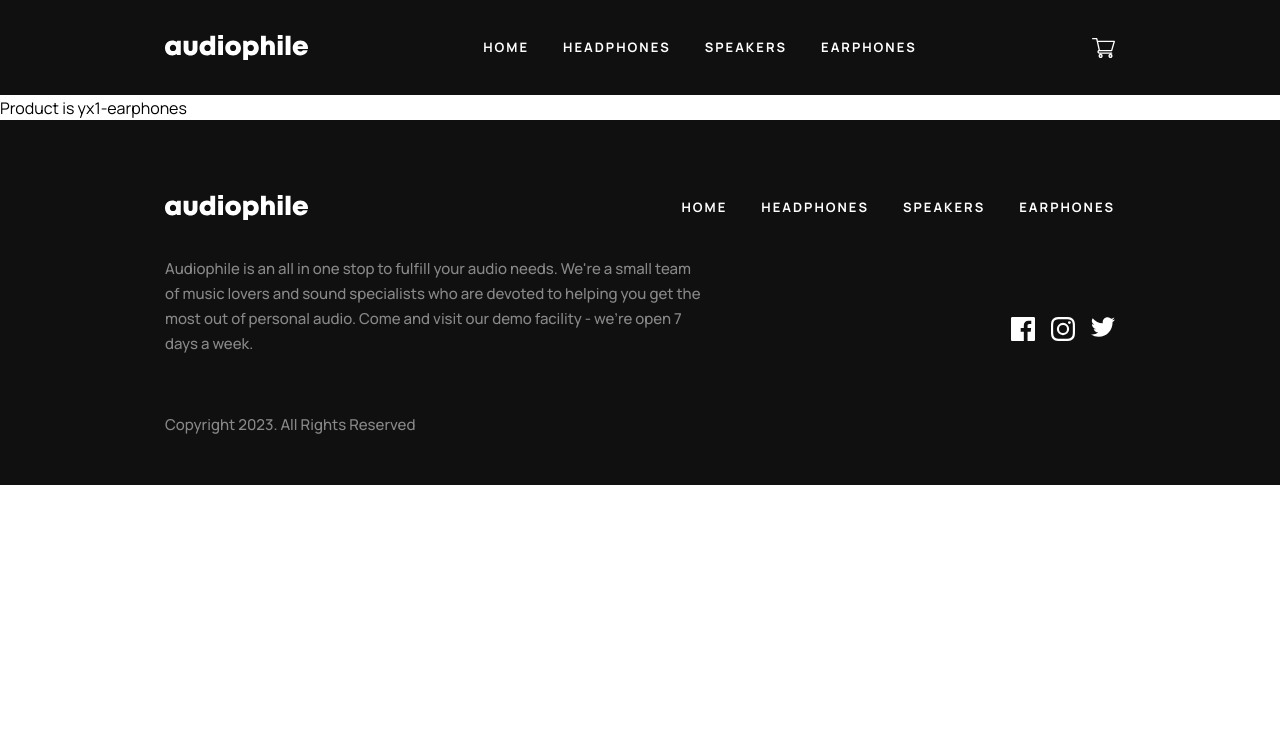
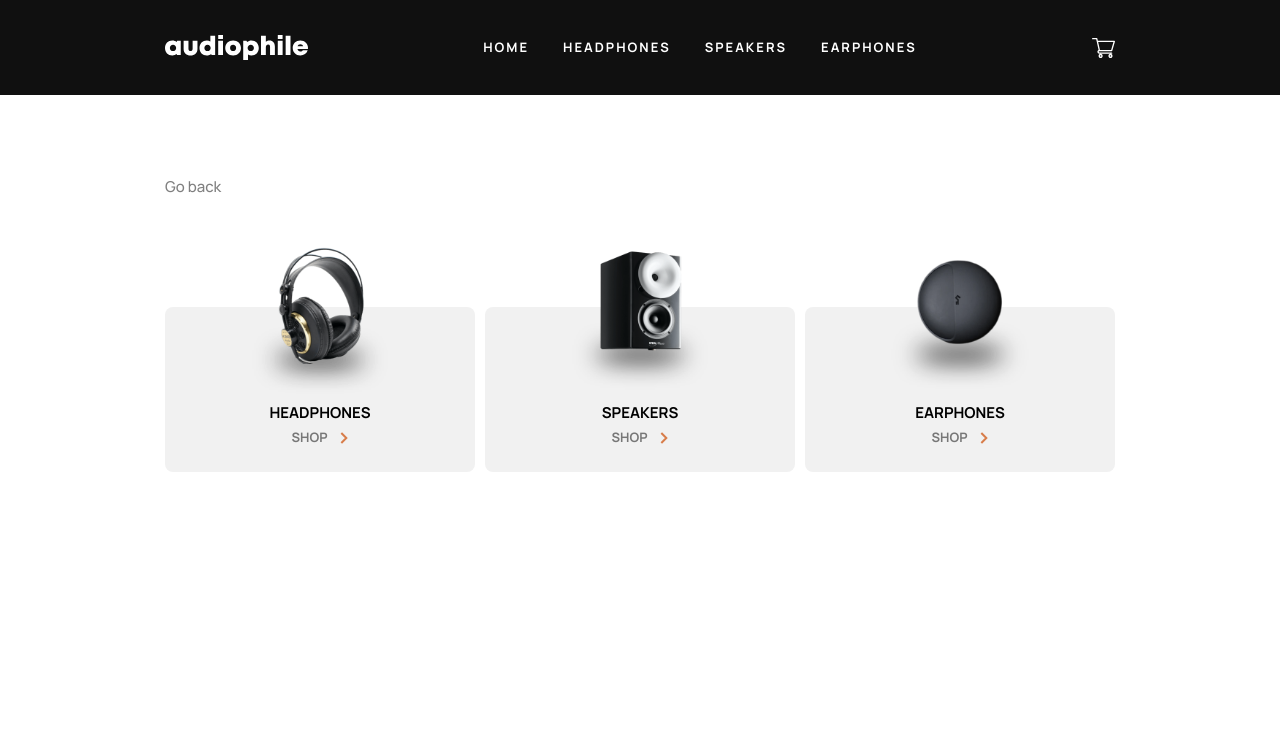
Before and after one commit to BBualdo/Audiophile, a React (Vite) app: page /earphones/yx1-earphones in a window 1280 px wide. Shown: the top 737 px of the page. Built offline with nearby package versions, Linux system fonts and the light colour scheme; no server answers.

Commit message:
Made 'Go back' button

```diff
--- a/src/components/Menu.jsx
+++ b/src/components/Menu.jsx
@@ -8,7 +8,7 @@ import arrow from '../assets/shared/desktop/icon-arrow-right.svg';
 
 const Menu = () => {
 	return (
-		<div className='bg-white pb-[67px] xs:pt-[64px] md:pt-[108px] flex xs:flex-col md:flex-row xs:gap-[68px] md:gap-[10px] justify-between'>
+		<div className='bg-white pb-[67px] xs:pt-[64px] md:pt-[108px] flex xs:flex-col md:flex-row xs:gap-[68px] md:gap-[10px] justify-between lg:min-w-[730px]'>
 			<div className='relative bg-gray-light w-full flex flex-col items-center justify-end pb-[22px] h-[165px] rounded-[8px]'>
 				<img src={headphonesLogo} className='absolute top-[-60px] w-[160px]' />
 				<div className='flex flex-col items-center justify-between'>
--- a/src/pages/Category.jsx
+++ b/src/pages/Category.jsx
@@ -16,7 +16,7 @@ const Category = ({ categories }) => {
 			<div
 				className={`${
 					isEvenIndex ? 'lg:flex-row' : 'lg:flex-row-reverse'
-				} flex xs:flex-col items-center xs:gap-8 md:gap-[52px] lg:gap-[125px]`}
+				} flex xs:flex-col items-center xs:gap-8 md:gap-[52px] lg:gap-[125px] lg:min-w-[730px]`}
 				key={product.id}
 			>
 				<div>
@@ -69,7 +69,9 @@ const Category = ({ categories }) => {
 			<section className='xs:px-[24px] md:px-[40px] lg:px-[165px] flex flex-col xs:gap-[120px] lg:gap-[160px] xs:pt-16 xs:pb-[120px] md:py-[120px] lg:py-[160px]'>
 				{elements}
 			</section>
-			<Menu />
+			<section className='xs:px-[24px] md:px-[40px] lg:px-[165px]'>
+				<Menu />
+			</section>
 			<BestGear />
 		</main>
 	);
--- a/src/pages/Product.jsx
+++ b/src/pages/Product.jsx
@@ -1,9 +1,25 @@
 import React from 'react';
-import { useParams } from 'react-router-dom';
+
+import Menu from '../components/Menu';
+import BestGear from '../components/BestGear';
+import { Link } from 'react-router-dom';
 
 const Product = () => {
-	const { slug } = useParams();
-	return <div className='mt-[96px]'>Product is {slug}</div>;
+	return (
+		<main className='mt-[95px]'>
+			<Link relative='path' to='..'>
+				<p className='p text-black/50 cursor-pointer hover:text-cream transition-all duration-150 xs:px-[24px] md:px-[40px] lg:px-[165px] xs:pt-4 md:pt-8 lg:pt-[79px]'>
+					Go back
+				</p>
+			</Link>
+
+			<section className='xs:px-[24px] md:px-[40px] lg:px-[165px]'>
+				<Menu />
+			</section>
+
+			<BestGear />
+		</main>
+	);
 };
 
 export default Product;
```
